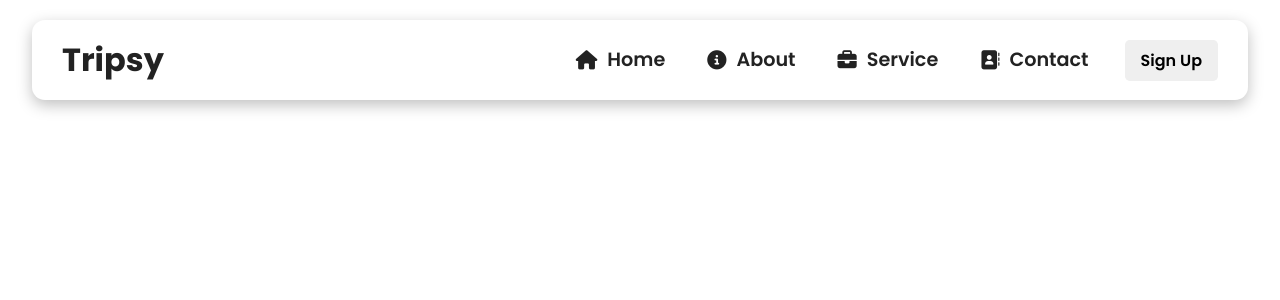
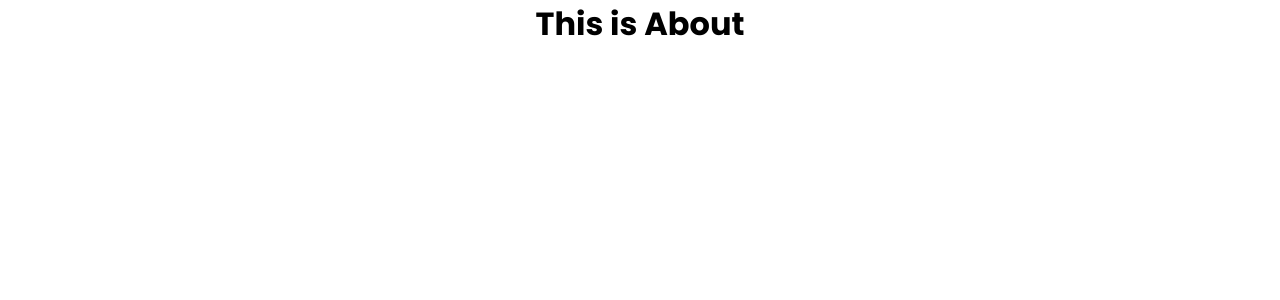
Before and after one commit to LAKSH3002/Tripnary, a React (Create React App) app in the folder tripsy/: page /about in a window 1280 px wide. Shown: the top 300 px of the page. Built offline with nearby package versions, Linux system fonts and the light colour scheme.

Commit message:
Started The Other pages.

```diff
--- a/tripsy/src/App.js
+++ b/tripsy/src/App.js
@@ -1,10 +1,20 @@
 import "./App.css";
 import Navbar from "./components/Navbar";
+import About from "./routes/About";
+import Home from "./routes/Home";
+import { Route, Routes } from "react-router-dom";
+import Service from "./routes/Service";
+import Contact from "./routes/Contact";
 
 function App() {
   return (
     <div className="App">
-      <Navbar />
+      <Routes>
+        <Route path="/" element={<Home/>}/>
+        <Route path="/about" element={<About/>}/>
+        <Route path="/service" element={<Service/>}/>
+        <Route path="/contact" element={<Contact/>}/>
+      </Routes>
     </div>
   );
 }
--- /dev/null
+++ b/tripsy/src/components/Hero.js
@@ -0,0 +1,20 @@
+import Navbar from "../components/Navbar";
+import "./HeroStyles.css";
+{
+  /* <h1>Your Journey Your Story</h1>
+          <p>Choose Your favourite Destination</p>
+          <a href="/">Travel Plan</a> */
+}
+
+function Hero() {
+  return (
+    <>
+      <div className="hero">
+        <img alt="HeroImg" src="tripsy\src\Assets\1.jpg" />
+        <div className="hero-text"></div>
+      </div>
+    </>
+  );
+}
+
+export default Hero;
--- a/tripsy/src/components/Navbar.js
+++ b/tripsy/src/components/Navbar.js
@@ -23,9 +23,9 @@ class Navbar extends Component {
           {MenuItems.map((item, index) => {
             return (
               <li key={index}>
-                <a className = {item.cName} href="/">
+                <Link className = {item.cName} to={item.url}>
                   <i className={item.icon}></i>{item.title}
-                </a>
+                </Link>
               </li>
             );
           })}
--- a/tripsy/src/index.js
+++ b/tripsy/src/index.js
@@ -3,12 +3,13 @@ import ReactDOM from 'react-dom/client';
 import './index.css';
 import App from './App';
 import reportWebVitals from './reportWebVitals';
+import { BrowserRouter } from 'react-router-dom';
 
 const root = ReactDOM.createRoot(document.getElementById('root'));
 root.render(
-  <React.StrictMode>
+  <BrowserRouter>
     <App />
-  </React.StrictMode>
+  </BrowserRouter>
 );
 
 // If you want to start measuring performance in your app, pass a function
--- /dev/null
+++ b/tripsy/src/routes/About.js
@@ -0,0 +1,11 @@
+function About() {
+  return (
+    // empty segment in react
+    // used when we have multiple components
+    <>
+     <h1>This is About</h1>
+    </>
+  );
+}
+
+export default About;
--- /dev/null
+++ b/tripsy/src/routes/Contact.js
@@ -0,0 +1,13 @@
+import Navbar from "../components/Navbar";
+function Contact() {
+  return (
+    // empty segment in react
+    // used when we have multiple components
+    <>
+      <Navbar />
+      <h1>This is Contact</h1>
+    </>
+  );
+}
+
+export default Contact;
--- /dev/null
+++ b/tripsy/src/routes/Home.js
@@ -0,0 +1,16 @@
+import Hero from "../components/Hero";
+import Navbar from "../components/Navbar";
+function Home(){
+return(
+    // empty segment in react
+    // used when we have multiple components
+    // Unsplash.com for images
+    // copy image address
+    <>
+    <Navbar />
+    <Hero/>
+    </>
+)
+}
+
+export default Home;
--- /dev/null
+++ b/tripsy/src/routes/Service.js
@@ -0,0 +1,11 @@
+function Service() {
+  return (
+    // empty segment in react
+    // used when we have multiple components
+    <>
+     <h1>This is Service</h1>
+    </>
+  );
+}
+
+export default Service;
```
Also changed, not shown: tripsy/src/Assets/1.jpg (added), tripsy/src/components/HeroStyles.css (added).
